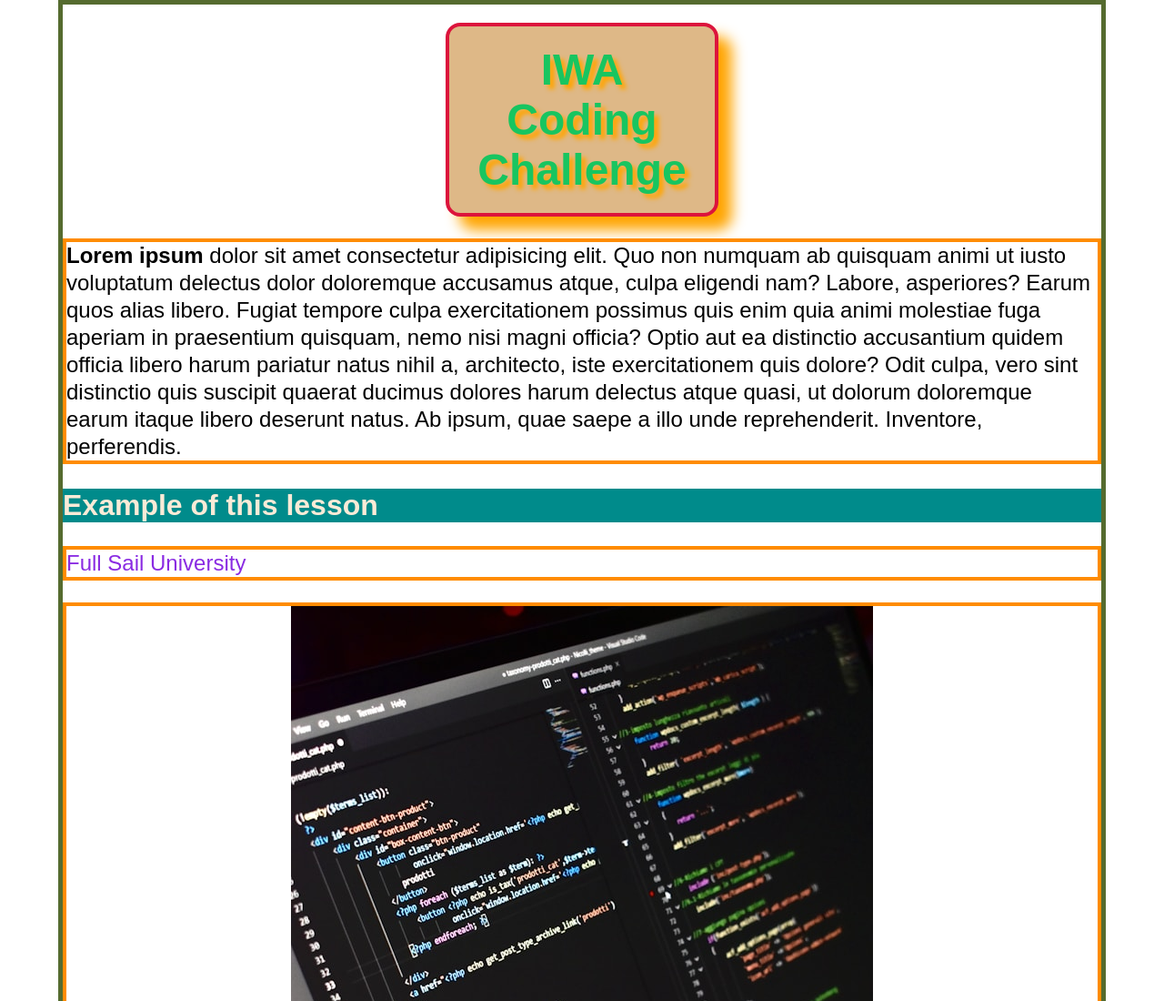
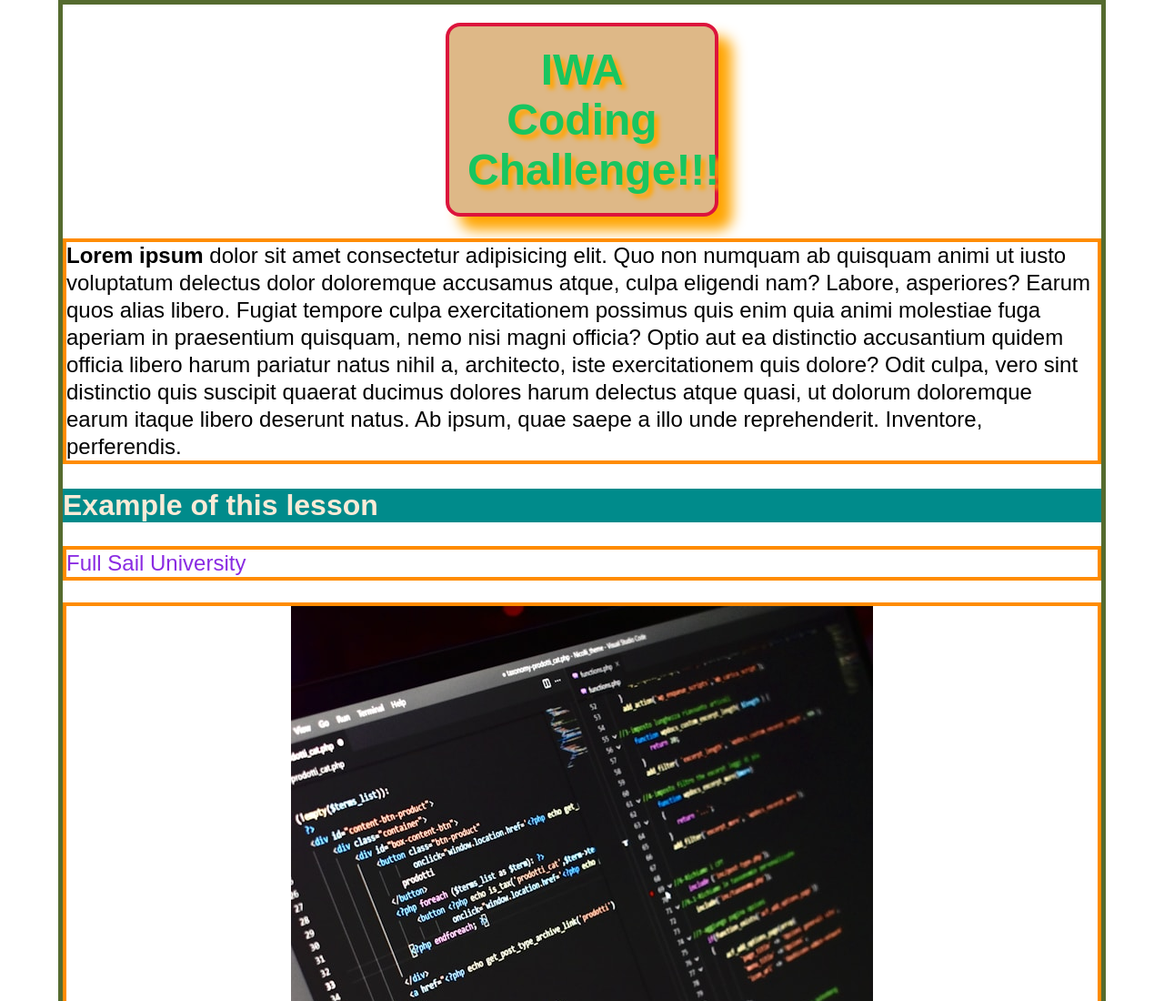
Before and after one commit to manesfam1111-schoolwork/iwa, a plain HTML site: page Coding-Challenge/challenge.html in a window 1280 px wide. Shown: the top 1100 px of the page at 91% size. Drawn offline with Linux system fonts and the light colour scheme.

```diff
--- a/Coding-Challenge/challenge.html
+++ b/Coding-Challenge/challenge.html
@@ -9,7 +9,7 @@
   </head>
   <body>
     <div id="wrapper">
-      <h1>IWA Coding Challenge</h1>
+      <h1>IWA Coding Challenge!!!</h1>
       <p>
         <strong>Lorem ipsum</strong> dolor sit amet consectetur adipisicing
         elit. Quo non numquam ab quisquam animi ut iusto voluptatum delectus
```
